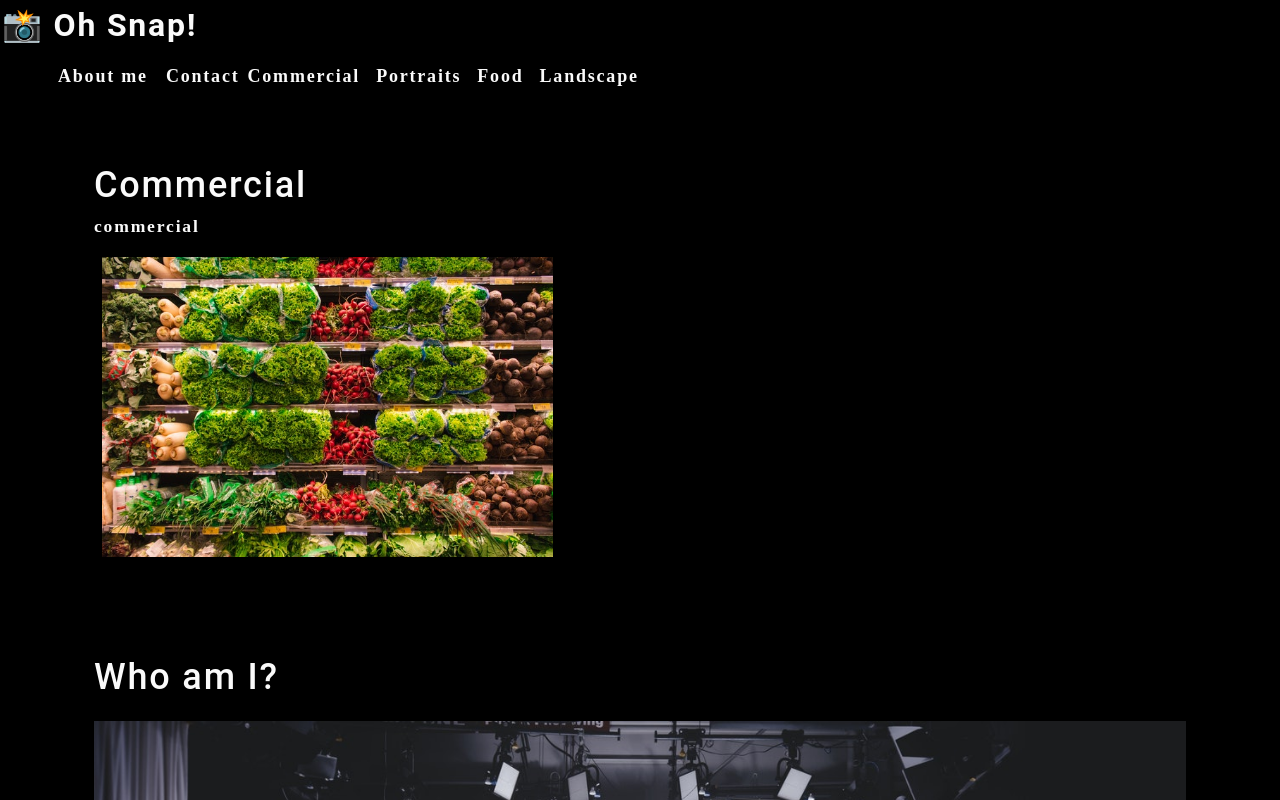
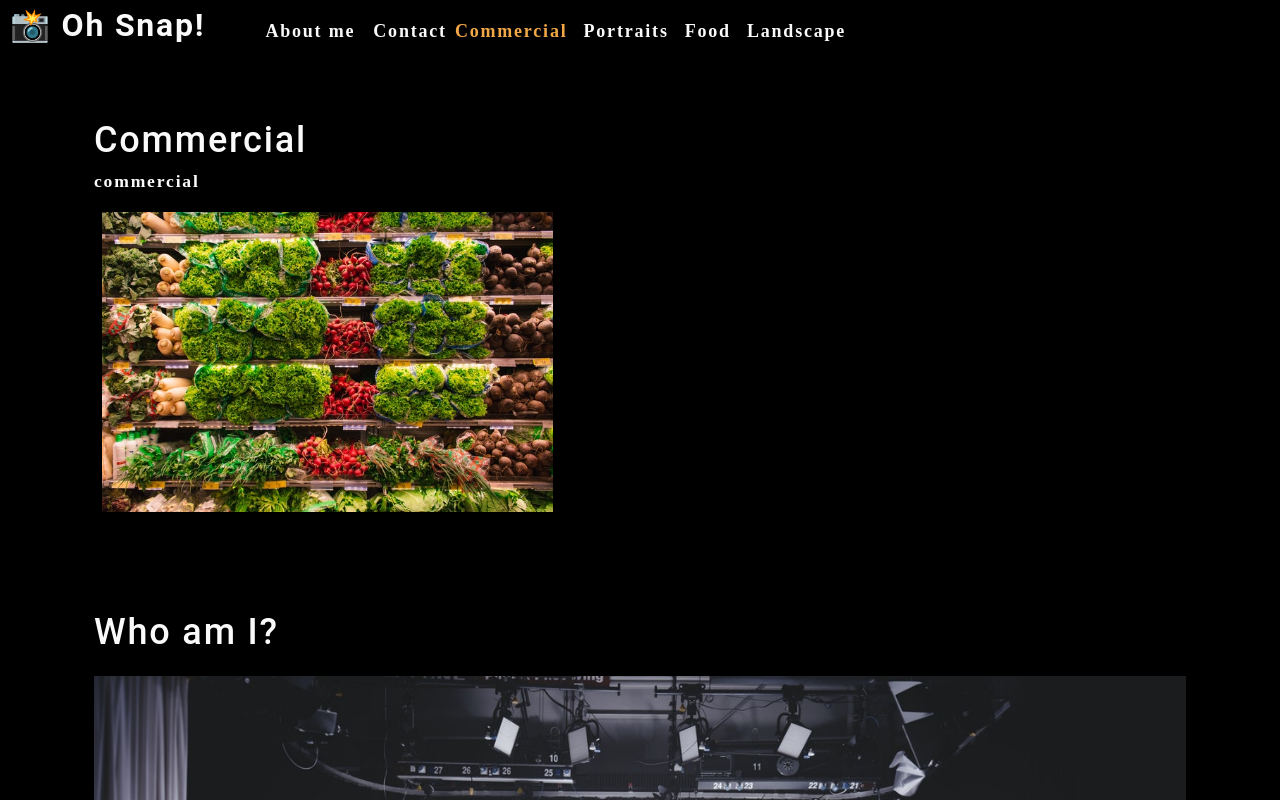
Before and after one commit to SipG789/photo-portfolio, a React (Create React App) app: page / in a window 1280 px wide. Shown: the top 800 px of the page. Built offline with nearby package versions, Linux system fonts and the light colour scheme.

Commit message:
conditionally render gallery

```diff
--- a/src/App.js
+++ b/src/App.js
@@ -1,13 +1,30 @@
-import React from 'react';
+import React, { useState } from 'react';
 
 import About from './components/About';
 import Nav from './components/Nav';
 import Gallery from './components/Gallery';
 
 function App() {
+
+  const [categories] = useState([
+    {
+      name: 'commercial',
+      description: 'Photos of grocery stores, food trucks, and other commercial projects',
+    },
+    { name: 'portraits', description: 'Portraits of people in my life' },
+    { name: 'food', description: 'Delicious delicacies' },
+    { name: 'landscape', description: 'Fields, farmhouses, waterfalls, and the beauty of nature' },
+  ]);
+
+  const [currentCategory, setCurrentCategory] = useState(categories[0]);
+
   return (
    <div>
-    <Nav></Nav>
+    <Nav
+    categories={categories}
+    setCurrentCategory={setCurrentCategory}
+    currentCategory={currentCategory}
+    ></Nav>
     <main>
       <Gallery></Gallery>
       <About></About>
--- a/src/components/Gallery/index.js
+++ b/src/components/Gallery/index.js
@@ -8,7 +8,6 @@
         name: "commercial",
         description: "Photos of grocery stores, food trucks, and other commercial products",
     };
-
     return (
         <section>
             <h1>{capitalizeFirstLetter(currentCategory.name)} </h1>
--- a/src/components/Nav/index.js
+++ b/src/components/Nav/index.js
@@ -1,30 +1,24 @@
-import React from "react";
-
-function Nav() {
-  const categories = [
-    {
-      name: "Commercial",
-      description:
-        "Photos of grocery stores, food trucks, and other commercial projects",
-    },
-    { name: "Portraits", description: "Portraits of people in my life" },
-    { name: "Food", description: "Delicious delicacies" },
-    {
-      name: "Landscape",
-      description: "Fields, farmhouses, waterfalls, and the beauty of nature",
-    },
-  ];
+import React, { useEffect } from "react";
+import { capitalizeFirstLetter } from '../../utils/helpers';
 
 
-  function categorySelected(name) {
-    console.log(`${name} clicked`)
-  }
+function Nav(props) {
+  const {
+    categories = [],
+    setCurrentCategory,
+    currentCategory,
+  } = props;
+
+  useEffect(() => {
+    document.title = capitalizeFirstLetter(currentCategory.name);
+  }, [currentCategory]);
 
   return (
-    <header>
+    <header className="flex-row px-1">
       <h2>
-        <a href="/">
+        <a data-testid="link" href="/">
           <span role="img" aria-label="camera">
+            {" "}
             📸
           </span>{" "}
           Oh Snap!
@@ -33,14 +27,23 @@
       <nav>
         <ul className="flex-row">
           <li className="mx-2">
-            <a href="#about">About me</a>
+            <a data-testid="about" href="#about">About me</a>
           </li>
           <li>
             <span>Contact</span>
           </li>
           {categories.map((category) => (
-            <li className="mx-1" key={category.name}>
-              <span onClick={() => categorySelected(category.name)} >{category.name}</span>
+            <li className={`mx-1 ${
+              // if condition is true navActice wil be returned
+              currentCategory.name === category.name && 'navActive'
+            }`} key={category.name}>
+            <span
+            onClick={() => {
+              setCurrentCategory(category)
+            }}
+            >
+              {capitalizeFirstLetter(category.name)}
+            </span>
             </li>
           ))}
         </ul>
```
